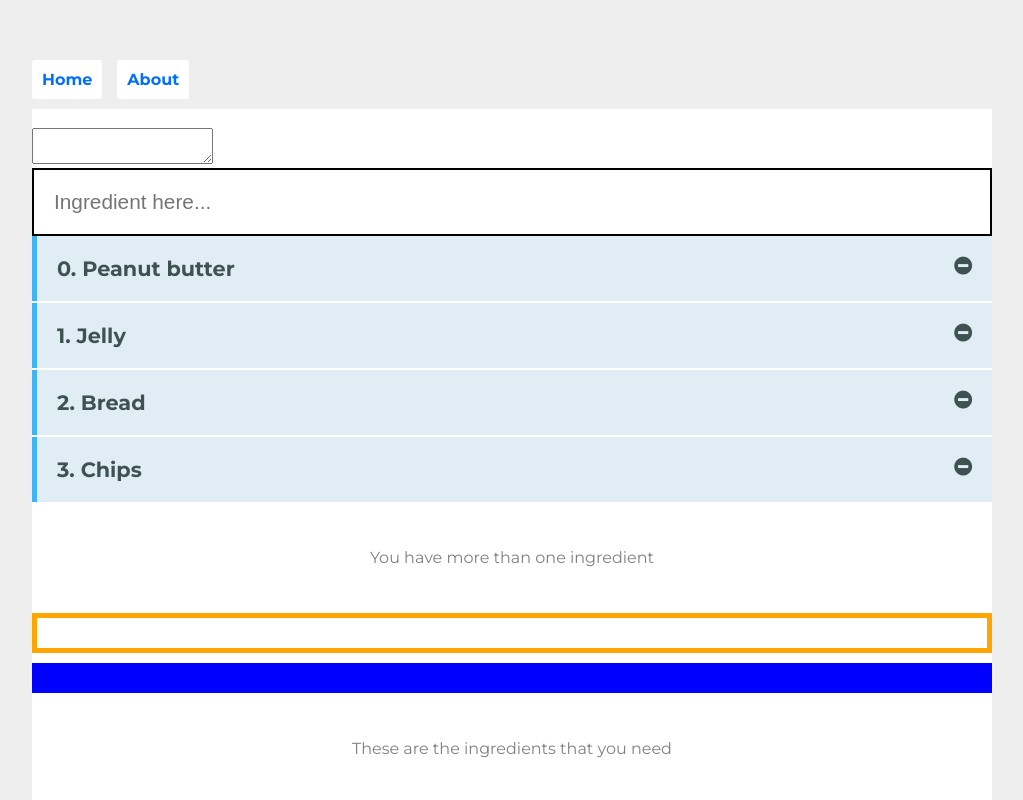
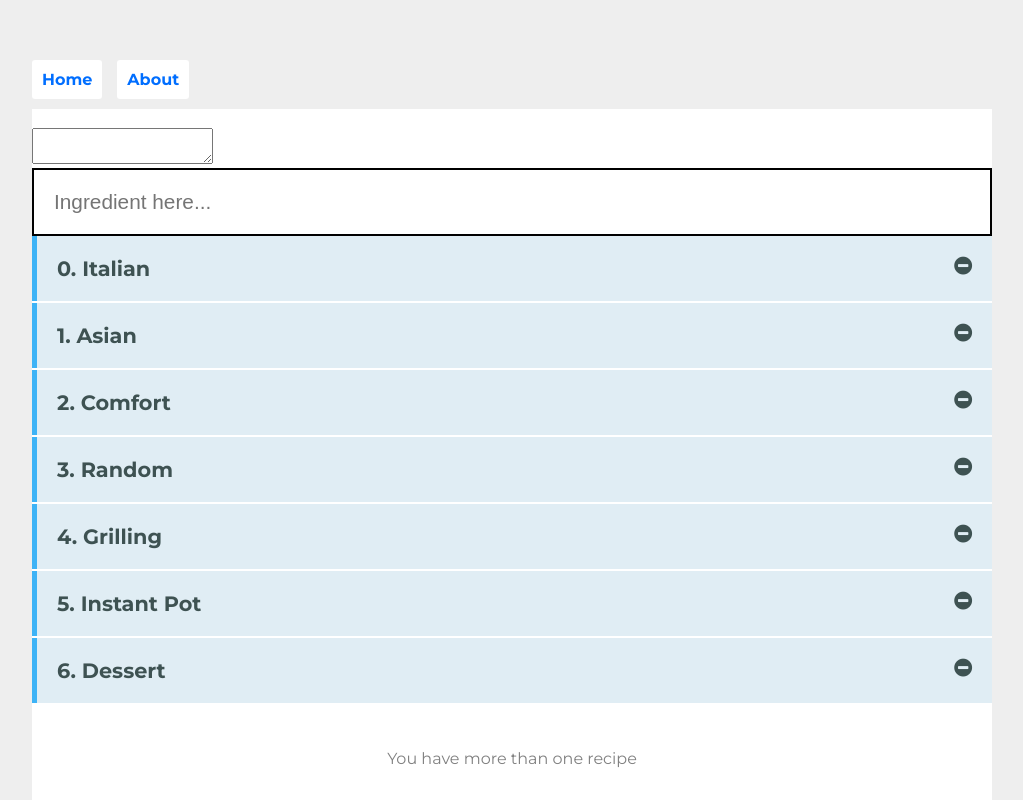
Before and after one commit to AJRohrer/vue_docker_ingredients, a Vue app: page /#/ in a window 1280 px wide. Shown: the top 800 px of the page, without its empty margins (128-1151 px from the left). Built offline with nearby package versions, Linux system fonts and the light colour scheme; no server answers.

Commit message:
Add working routing and almost working recipe lists.

```diff
--- a/src/components/ingredient.vue
+++ b/src/components/categorylist.vue
@@ -7,11 +7,11 @@
        </textarea>
        <!-- Form for submitting data -->
        <form @submit.prevent="addIngredient">
-       <input type="text" placeholder="Ingredient here..." v-model="ingredient" v-validate="'min:5'" name="ingredient">
+       <input type="text" placeholder="Ingredient here..." v-model="category" v-validate="'min:5'" name="category">
 
        <!-- Animation for entrance of error message. Use Vee Validate for the validtion and show the error if it's invalid -->
        <transition name="alert-in" enter-active-class="animated flipInX" leave-active-class="animated flipOutX">
-          <article class="alert" v-if="errors.has('ingredient')">{{ errors.first('ingredient')}}</article>
+          <article class="alert" v-if="errors.has('category')">{{ errors.first('category')}}</article>
        </transition>
        </form>
 
@@ -20,15 +20,17 @@
          <!-- Wrap v-for in transition to give each list item a transition when they move into the group -->
          <transition-group name="alert-in" enter-active-class="animated bounceInUp" leave-active-class="animated bounceOutDown">
               <!-- For loop showing items in a list -->
-            <li v-for="(data,index) in ingredients" :key='index'>
-              {{ index }}. {{data.ingredient}}
-              <i class="fa fa-minus-circle pull-right" v-on:click="remove(index)"></i>
+            <li v-for="(data,index) in categories" :key='index' >
+              <section>
+              <router-link :to="{path: 'category/' + index}" tag="article">{{ index }}. {{data.category}}<i class="fa fa-minus-circle pull-right" v-on:click="remove(index)"></i></router-link>
+
+              </section>
             </li>
          </transition-group>
        </ul>
 
       <!-- If else example -->
-      <p v-if="ingredients.length >= 2"> You have more than one ingredient</p>
+      <p v-if="categories.length >= 2"> You have more than one recipe</p>
       <p v-else>You have 1 or fewer ingredients</p>
 
       <!-- Bind CSS classes to items from code behind, use a boolean value to determine if a style is applied -->
@@ -58,12 +60,15 @@ export default {
       helloWord: "",
       recipeData: "",
       showAlert: true,
-      ingredient: '',
-      ingredients: [
-        { "ingredient" : "Peanut butter"},
-        { "ingredient" : "Jelly"},
-        { "ingredient" : "Bread"},
-        { "ingredient" : "Chips"}
+      category: '',
+      categories: [
+        { "category" : "Italian"},
+        { "category" : "Asian"},
+        { "category" : "Comfort"},
+        { "category" : "Random"},
+        { "category" : "Grilling"},
+        { "category" : "Instant Pot"},
+        { "category" : "Dessert"}
       ],
       alertObject: {
         alert: true,
@@ -78,7 +83,7 @@ export default {
     axios({method: "GET", "url": "http://localhost:8090/category"}).then(result => {
         for (var i = 0; i < result.data.length;i++){
           this.recipeData += result.data[i].notes;
-          this.ingredients.push({"ingredient" : result.data[i].recipeName});
+          this.ingredients.push({"category" : result.data[i].recipeName});
         }
 
         console.log(result.data);
@@ -94,15 +99,15 @@ export default {
       //Use vee validator to determine whether the item in the textbox is valid.
       this.$validator.validateAll().then((result) => {
         if (result){
-          this.ingredients.push({ingredient:this.ingredient})
-          this.ingredient="";
+          this.categories.push({category:this.category})
+          this.category="";
         } else {
           alert("Not valid");
         }
       })
     },
     remove(id){
-      this.ingredients.splice(id,1);
+      this.categories.splice(id,1);
     }
 
   }
--- a/src/router.js
+++ b/src/router.js
@@ -1,6 +1,6 @@
 import Vue from 'vue'
 import Router from 'vue-router'
-import Ingredient from './components/ingredient.vue'
+import CategoryList from './components/categorylist.vue'
 import About from './components/About.vue'
 
 Vue.use(Router)
@@ -9,8 +9,13 @@ export default new Router({
     routes: [
         {
             path: '/',
+            name: 'categorylist',
+            component: CategoryList
+        },
+        {
+            path: '/',
             name: 'ingredient',
-            component: Ingredient
+            component: CategoryList
         },
         {
             path: '/about/:name',
```
Also changed, not shown: src/components/recipelist.vue (added, +37 -0 lines).
